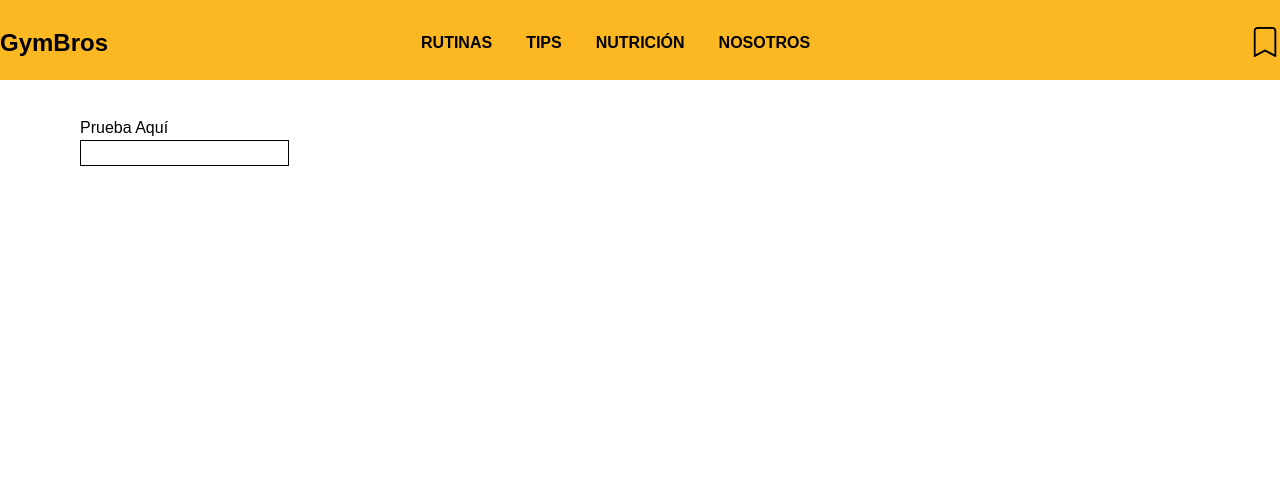
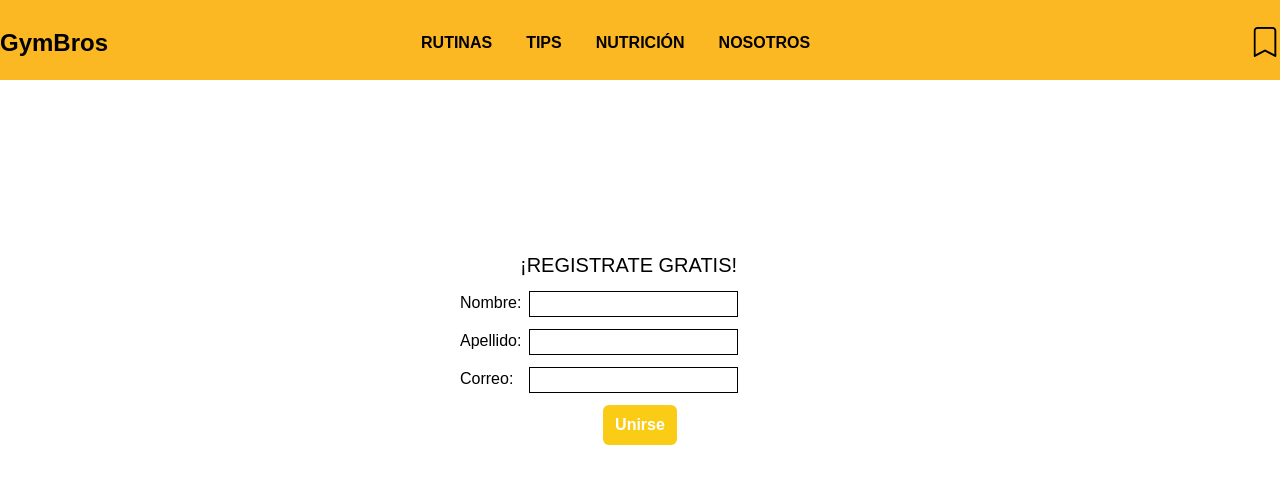
Before and after one commit to saintmrti/ProyectoGymBros, a React (Vite) app: page /test in a window 1280 px wide. Shown: the top 484 px of the page. Built offline with nearby package versions, Linux system fonts and the light colour scheme.

Commit message:
agregamos usuarios a firebase

```diff
--- a/src/components/Cart/SaveItem.jsx
+++ b/src/components/Cart/SaveItem.jsx
@@ -10,10 +10,14 @@ const SaveItem = ({id, titulo, descripcion}) => {
   }
   return (
     <>
-        <div className='flex my-10 mx-20'>
-          <p>{titulo}</p>
-          <p>{descripcion}</p>
-          <button className="text-white bg-red-500 justify-self-center py-1 px-3 rounded-md font-bold hover:bg-red-600" onClick={eliminaItem}><i className="bi bi-trash"></i></button>
+        <div className='flex justify-between my-5 mx-20'>
+          <div style={{width:800}}>
+            <p>{titulo}</p>
+            <p>{descripcion}</p>
+          </div>
+          <div>
+            <button className="text-white bg-red-500 justify-self-center py-1 px-3 rounded-md font-bold hover:bg-red-600 ml-3" onClick={eliminaItem}><i className="bi bi-trash"></i></button>
+          </div>
         </div>
     </>
   )
--- a/src/components/Cart/SaveList.jsx
+++ b/src/components/Cart/SaveList.jsx
@@ -1,4 +1,5 @@
 import SaveItem from "./SaveItem"
+import {Link} from 'react-router-dom';
 
 function SaveList({elements}) {
 
@@ -7,6 +8,9 @@ function SaveList({elements}) {
       {elements.map((element)=>
         <SaveItem key={element.id} id={element.id} titulo={element.titulo} descripcion={element.descripcion}/>
       )}
+      <div className="text-center">
+        <button className="text-white bg-yellow-400 py-1 px-3 rounded-md font-bold hover:bg-yellow-500"><Link to={"/test"}>Registrarse</Link></button>
+      </div>
     </>
   )
 }
--- a/src/components/Test.jsx
+++ b/src/components/Test.jsx
@@ -1,26 +1,56 @@
+import { useContext } from "react";
+import { useState } from "react";
 import { useEffect } from "react"
+import { myContext } from "./Cart/CartContext";
+import { addDoc, collection, getFirestore } from 'firebase/firestore'
 
 const Test = () => {
 
-  useEffect(() => {
-    setTimeout(() => {
+  const [name, setName] = useState("")
+  const [lastname, setLastName] = useState("")
+  const [email, setEmail] = useState("")
+  const {save} = useContext(myContext)
+  const [newUser, setNewUser] = useState('')
+  const [mostrar, setMostrar] = useState(true)
 
-    }, 2000);
-  }, [])
+  function nuevoUsuario() {
+    const usuario = { user: {name, lastname, email}, save}
+    const db = getFirestore()
+    const refCollection = collection(db, 'usuarios')
 
-  function handleOnClick() {
-    console.log("first")
+    addDoc(refCollection, usuario).then((res) => {
+      setMostrar(false)
+      setNewUser(res.id)
+    })
   }
 
-  function handleOnKeyDown(e) {
-    // const inputTxt = document.getElementById('entradaTxt')
-    let keycode = e.keycode || e.which
-    keycode == 65 || keycode == 69 || keycode == 73 || keycode == 79 || keycode == 85 ? e.preventDefault() : console.log(e)
-  }
+
   return (
     <>
-      <div className="mt-9 ml-20" onClick={handleOnClick}>Prueba Aquí</div>
-      <input id="entradaTxt" className="ml-20 border border-black" type="text" onKeyDown={handleOnKeyDown}/>
+      <div className="grid justify-center items-center" style={{height: 500}}>
+        {mostrar ?
+        <div>
+          <h1 className="mt-9 ml-20 text-xl">¡REGISTRATE GRATIS!</h1>
+          <div style={{width:400}}>
+            <div className="flex mt-3 ml-5">
+              <div>Nombre:</div>
+              <input className="ml-2 border border-black" type="text" value={name} onChange={(e) => setName(e.target.value)}/>
+            </div>
+            <div className="flex mt-3 ml-5">
+              <div>Apellido:</div>
+              <input className="ml-2 border border-black" type="text" value={lastname} onChange={(e) => setLastName(e.target.value)}/>
+            </div>
+            <div className="flex mt-3 ml-5">
+              <div>Correo:</div>
+              <input className="ml-4 border border-black" type="email" value={email} onChange={(e) => setEmail(e.target.value)}/>
+            </div>
+            <div className="text-center">
+              <button className="bg-yellow-400 py-2 px-3 rounded-md text-white font-bold hover:bg-yellow-500 mt-3" onClick={nuevoUsuario}>Unirse</button>
+            </div>
+          </div>
+        </div> :
+        <p className="text-xl">Bienvendio {newUser}</p>}
+      </div>
     </>
   )
 }
```
